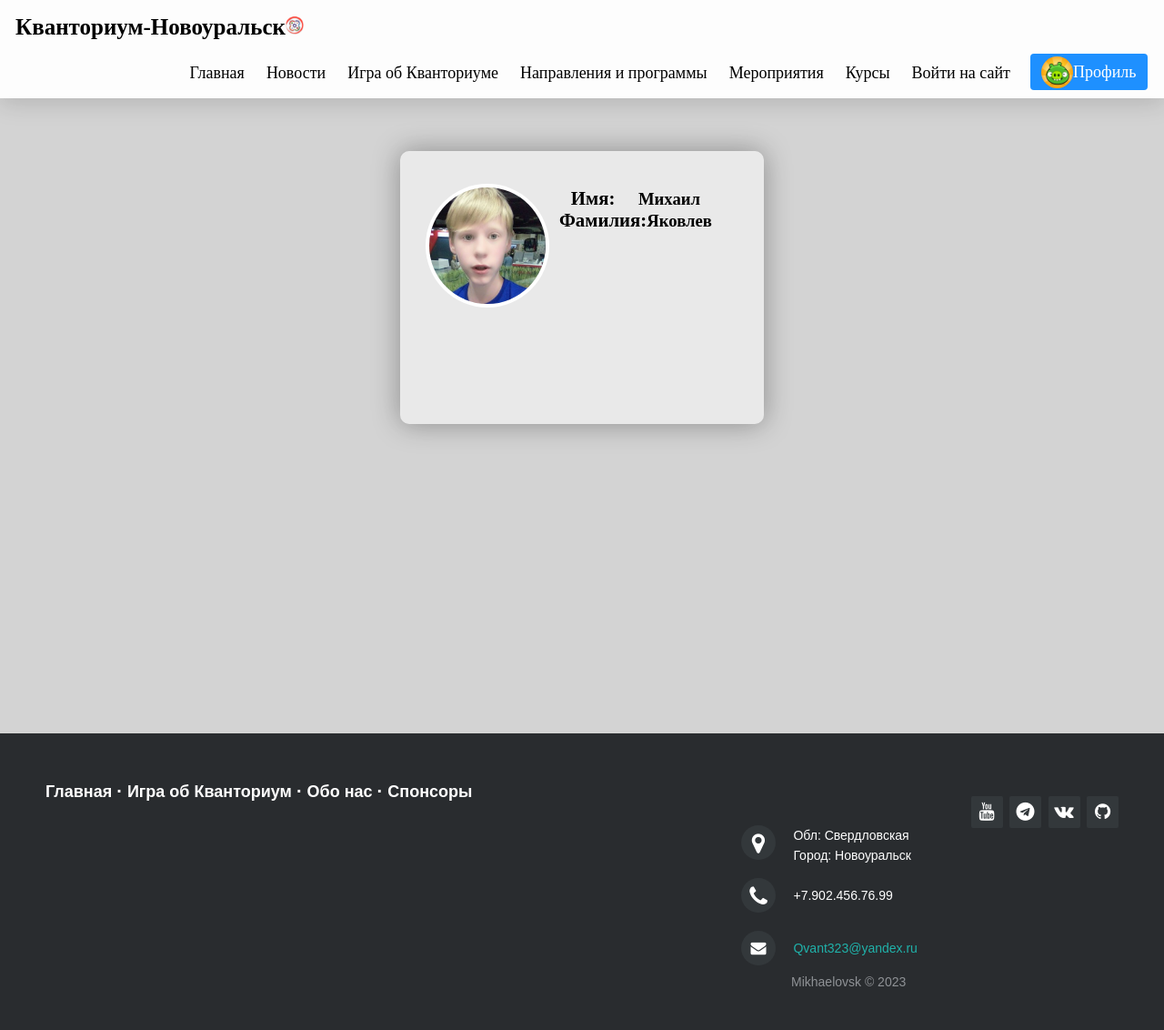
After one commit to MishaelBoss/Quantorium_Update_Website, a Flask app: page /profile in a window 1280 px wide. The commit adds this page. Shown: the whole page at 91% size. Run offline with Flask 3, Linux system fonts and the light colour scheme.

Commit message:
Update 1.9 and fixed
New profel

```diff
--- a/Quantorium/main.py
+++ b/Quantorium/main.py
@@ -128,6 +128,14 @@ def Promrobo():
 def Technical_English():
     return render_template("Technical_English.html")
 
+@app.route('/sponsor')
+def Sponsor():
+    return render_template("Sponsor.html")
+
+@app.route('/profile')
+def Profile():
+    return render_template("Profile.html")
+
 @app.route('/login')
 def Login():
     return render_template("login.html")
--- a/Quantorium/static/css/main.css
+++ b/Quantorium/static/css/main.css
@@ -354,8 +354,17 @@ body{
 .ImgSponser{
   border-style: dotted;
   background-color: aliceblue;
-  box-shadow: 5px 5px 20px 2px;
-  margin: 0 0 0 420px;
+  box-shadow: 5px 6px 20px 2px;
+  margin-right: auto;
+  margin-left: auto;
   width: 150px;
   height: 150px;
+  display: block;
+  margin-top: 20px;
 }
+
+.NameProfel {
+  display: flex;
+  align-items: flex-end;
+  justify-content: space-around;
+}
--- a/Quantorium/static/css/panel.css
+++ b/Quantorium/static/css/panel.css
@@ -4,7 +4,7 @@
   padding: 15px 10px;
   background-color: rgb(255, 255, 255, .95);
   top: 0;
-  padding: 10px;
+  padding: 5px;
   z-index: 1000;
   -webkit-box-shadow: 0 5px 25px rgba(0, 0, 0, 0.15);
   box-shadow: 0 5px 25px rgba(0, 0, 0, 0.15);
@@ -37,7 +37,32 @@
 }
 
 .header-right {
+  position: relative;
   float: right;
+  top: 2px;
+}
+
+.ProfilePanel{
+  top: 5px;
+  height: 40px;
+  width: 152px;
+  display: flex;
+  position: relative;
+}
+
+.ProfilePanel a{
+  position: relative;
+  display: flex;
+  bottom: 2px;
+  left: 10px;
+  align-items: center;
+}
+
+.ProfilePanel img{
+  position: relative;
+  border-radius: 50%;
+  height: 35px;
+  width: 35px;
 }
 
 @media screen and (max-width: 500px) {
--- a/Quantorium/static/css/registr.css
+++ b/Quantorium/static/css/registr.css
@@ -1,7 +1,7 @@
 form{
     height: 450px;
     width: 400px;
-    background-color: rgba(255,255,255,0.13);
+    background-color: rgba(7, 7, 7, 0.13);
     position: absolute;
     transform: translate(-50%,-50%);
     top: 50%;
--- a/Quantorium/templates/About.html
+++ b/Quantorium/templates/About.html
@@ -25,9 +25,11 @@
     </div>
   </div>
 
-    <br>
+  <br>
     <header class="header2"  style="margin-top: -17px;">
-      <h1 class="headh1">Обо нас</h1>
+      <h1 class="headh1 h1" style="font-size: 5rem;">
+        Обо нас
+      </h1>
     </header>
 
   <br><br><br><br>
--- a/Quantorium/templates/MyGAme.html
+++ b/Quantorium/templates/MyGAme.html
@@ -26,7 +26,7 @@
     </div>
   </div>
 
-  <header class="header2"  style="background-image: url(/static/images/BG/GB\ Game.jpg);"></header>
+  <header class="header2"  style="background-image: url(/static/images/BG/BgGame.jpg);"></header>
 
 <div style="position: relative; text-align: center;">
   <div class="first hero">
@@ -138,8 +138,8 @@
 <br><br><br><br>
 <div class="test">
   <div class="links">
-    <button class="follow">Скачать с google</button>
-    <button class="view">Скачать с github (old version)</button>
+    <button class="follow"><a href="https://drive.google.com/drive/folders/1u7Yv7gbpGpKaJSKcgmUSTj9Ikn0KMiPu?usp=drive_link">Скачать с google</a></button>
+    <button class="view"><a href="https://github.com/MishaelBoss/The_World_of_Quantrianism_for_Android">Скачать с github</a>(old version)</button>
 </div>
 </div>
 
--- /dev/null
+++ b/Quantorium/templates/Profile.html
@@ -0,0 +1,89 @@
+<!DOCTYPE html>
+<html>
+    <head>
+      <link rel="stylesheet" href="{{ url_for('static', filename='css/foter.css')}}">
+      <link rel="stylesheet" href="{{ url_for('static', filename='css/main.css')}}">
+      <link rel="stylesheet" href="{{ url_for('static', filename='css/panel.css')}}">
+      <link rel="stylesheet" href="{{ url_for('static', filename='css/style.css')}}">
+      <link rel='stylesheet' href='https://cdnjs.cloudflare.com/ajax/libs/font-awesome/4.7.0/css/font-awesome.min.css'>
+      <link rel="shortcut icon" sizes="32x32" href="{{ url_for('static', filename='icons/Logo.png')}}">
+      <link rel="preconnect" href="https://fonts.googleapis.com">
+      <title>Profile</title>
+    </head>
+</html>
+<body>
+
+<div class="header">
+    <a class="logo">Кванториум-Новоуральск<img src="/static/icons/Logo.png" style="height: 20px; width: 20px;"></a>
+    <div class="header-right">
+        <a href="/">Главная</a>
+        <a href="/products">Новости</a>
+        <a href="game">Игра об Кванториуме</a>
+        <a href="@">Направления и программы</a>
+        <a href="@">Мероприятия</a>
+        <a href="@">Курсы</a>
+        <a href="/login">Войти на сайт</a>
+        <div class="ProfilePanel">
+            <a class="active" href=""><img src="/static/Profile-Card/Stepa.jpg">Профиль</a>
+        </div>
+    </div>
+</div>
+
+<br>
+
+<div class="Abautcard" style="margin-top: 40px; position: relative; width: 400px;">
+    <div>
+        <img class="img" src="{{ url_for('static', filename='Profile-Card/I-am-programist.jpg') }}" />
+    </div>
+    <div class="AbautInfos">
+        <div class="name">
+            <div class="NameProfel">
+                <h2>Имя:</h2>
+                <h3>Михаил</h3>
+            </div>
+            <div class="NameProfel">
+                <h2>Фамилия:</h2>
+                <h3>Яковлев</h3>
+            </div>
+            <br>
+        </div>
+    </div>
+</div>
+
+<footer class="footer-distributed" style="margin-top: 340px;">
+  <div class="footer-right">
+      <br>
+        <a href="https://www.youtube.com/channel/UCgMNXe8ooAQdunLHOkztAew"><i class="fa fa-youtube"></i></a>
+        <a href="https://t.me/+44uvzl2TzSo5NGEy"><i class="fa fa-telegram"></i></a>
+        <a href="https://vk.com/id597169928"><i class="fa fa-vk"></i></a>
+        <a href="https://github.com/MishaelBoss"><i class="fa fa-github"></i></a>
+  </div>
+      <div class="footer-left">
+
+        <p class="footer-links">
+          <a class="link-1" href="/">Главная</a>
+
+          <a href="/game">Игра об Кванториум</a>
+
+          <a href="/About">Обо нас</a>
+
+          <a href="/sponsor">Спонсоры</a>
+        </p>
+        <div class="footer-center">
+          <div>
+            <i class="fa fa-map-marker"></i>
+            <p><span>Обл: Свердловская</span>Город: Новоуральск</p>
+          </div>
+          <div>
+            <i class="fa fa-phone"></i>
+            <p>+7.902.456.76.99</p>
+          </div>
+          <div>
+            <i class="fa fa-envelope"></i>
+            <p><a href="mailto:Qvant323@yandex.ru">Qvant323@yandex.ru</a></p>
+          </div>
+        </div>
+        <p style="margin-left: 820px;">Mikhaelovsk &copy; 2023</p>
+      </div>
+    </footer>
+</body>
```
Also changed, not shown: Quantorium/templates/Index.html (+21 -62 lines), Quantorium/templates/Sponsor.html (added, +106 -0 lines), Quantorium/static/images/BG/BgChess.jpg, Quantorium/static/images/BG/BgGame.jpg (renamed from Quantorium/static/images/BG/GB Game.jpg), Quantorium/static/images/BG/BgMathematic.jpg (added).
